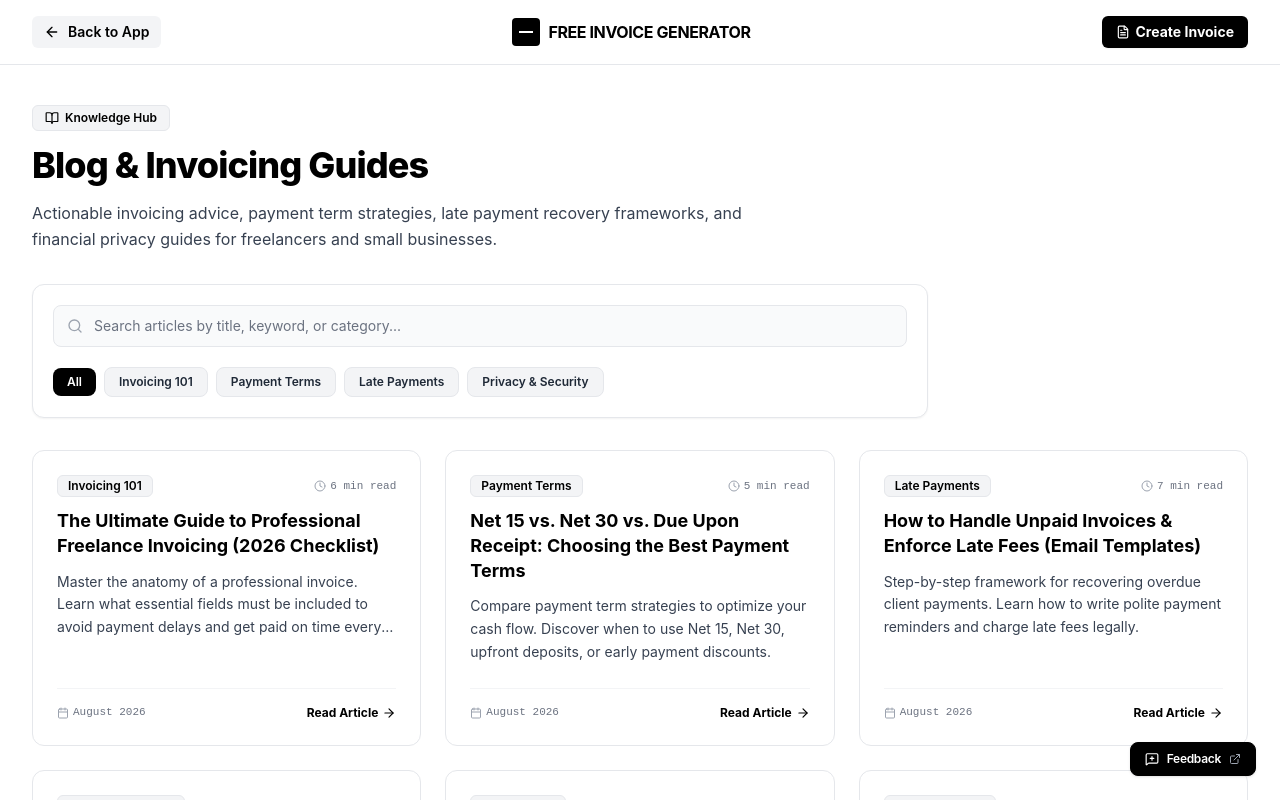
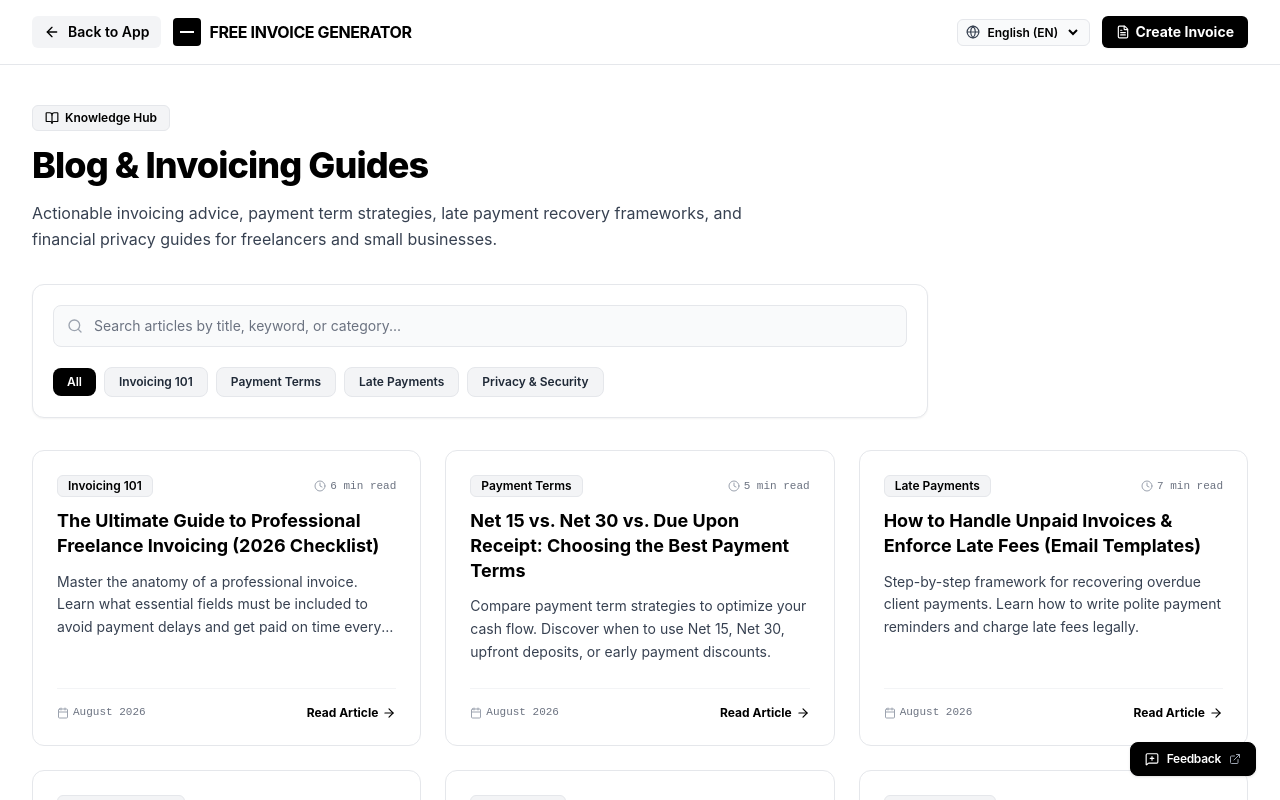
Before and after one commit to Nikking18/free-invoice-generator, a Next.js app: page /blog in a window 1280 px wide. Shown: the top 800 px of the page. Built offline with nearby package versions, Linux system fonts and the light colour scheme.

Commit message:
feat: add clickable logo homepage redirect, language switcher to blog header, and update custom domain to freeinvoice.live

```diff
--- a/app/blog/page.tsx
+++ b/app/blog/page.tsx
@@ -2,7 +2,7 @@
 
 import React from 'react';
 import Link from 'next/link';
-import { ArrowLeft, FileText } from 'lucide-react';
+import { BlogHeader } from '../../components/BlogHeader';
 import { BlogSection } from '../../components/BlogSection';
 import { KofiFooterSection, KofiOverlayWidget } from '../../components/KofiWidgets';
 import { FeedbackWidget } from '../../components/FeedbackWidget';
@@ -11,34 +11,7 @@ export default function BlogPage() {
   return (
     <div className="min-h-screen flex flex-col bg-white text-black font-sans antialiased">
       {/* Blog Navigation Header */}
-      <header className="bg-white border-b border-gray-200 sticky top-0 z-30">
-        <div className="max-w-7xl mx-auto px-4 sm:px-6 lg:px-8 h-16 flex items-center justify-between">
-          <Link
-            href="/"
-            className="inline-flex items-center gap-2 text-xs sm:text-sm font-semibold text-black hover:text-gray-700 bg-gray-100 hover:bg-gray-200 px-3 py-1.5 rounded-md transition-colors"
-          >
-            <ArrowLeft className="w-4 h-4" />
-            <span>Back to App</span>
-          </Link>
-
-          <div className="flex items-center space-x-2">
-            <div className="w-7 h-7 bg-black text-white flex items-center justify-center rounded-sm font-bold text-xs">
-              <div className="w-3.5 h-[2px] bg-white"></div>
-            </div>
-            <span className="font-bold text-sm sm:text-base tracking-tight text-black uppercase">
-              Free Invoice Generator
-            </span>
-          </div>
-
-          <Link
-            href="/"
-            className="inline-flex items-center gap-1.5 px-3.5 py-1.5 bg-black hover:bg-gray-800 text-white text-xs sm:text-sm font-bold rounded-md transition-colors shadow-xs"
-          >
-            <FileText className="w-3.5 h-3.5" />
-            <span>Create Invoice</span>
-          </Link>
-        </div>
-      </header>
+      <BlogHeader backLink="/" backText="Back to App" />
 
       {/* Main Blog & News Section */}
       <main className="flex-1 bg-white">
--- a/app/layout.tsx
+++ b/app/layout.tsx
@@ -2,7 +2,7 @@ import type { Metadata } from 'next';
 import './globals.css';
 
 export const metadata: Metadata = {
-  metadataBase: new URL('https://free-invoice-generator-red.vercel.app'),
+  metadataBase: new URL('https://www.freeinvoice.live'),
   title: 'Free Invoice Generator - 100% Client-Side, Private & Serverless PDF Maker',
   description:
     'Create, customize, and download professional PDF invoices instantly in your browser. 100% private, no signup, no servers, full client-side security.',
@@ -34,7 +34,7 @@ export const metadata: Metadata = {
     title: 'Free Invoice Generator - 100% Private & Client-Side PDF Maker',
     description:
       'Build professional invoices in seconds without signups or backend servers. Complete data privacy directly in your browser.',
-    url: 'https://free-invoice-generator-red.vercel.app',
+    url: 'https://www.freeinvoice.live',
     siteName: 'Free Invoice Generator',
     images: [
       {
@@ -67,7 +67,7 @@ export const metadata: Metadata = {
     },
   },
   alternates: {
-    canonical: 'https://free-invoice-generator-red.vercel.app',
+    canonical: 'https://www.freeinvoice.live',
   },
 };
 
@@ -76,7 +76,7 @@ export default function RootLayout({ children }: { children: React.ReactNode })
     '@context': 'https://schema.org',
     '@type': 'WebApplication',
     'name': 'Free Invoice Generator',
-    'url': 'https://free-invoice-generator-red.vercel.app',
+    'url': 'https://www.freeinvoice.live',
     'description': '100% Client-Side & Private Invoice Builder for Freelancers, Agencies, and Small Businesses.',
     'applicationCategory': 'BusinessApplication',
     'operatingSystem': 'Any',
--- a/app/robots.ts
+++ b/app/robots.ts
@@ -7,6 +7,6 @@ export default function robots(): MetadataRoute.Robots {
       allow: '/',
       disallow: ['/private/'],
     },
-    sitemap: 'https://free-invoice-generator-red.vercel.app/sitemap.xml',
+    sitemap: 'https://www.freeinvoice.live/sitemap.xml',
   };
 }
--- a/app/sitemap.ts
+++ b/app/sitemap.ts
@@ -2,7 +2,7 @@ import { MetadataRoute } from 'next';
 import { BLOG_POSTS } from '../lib/blogs';
 
 export default function sitemap(): MetadataRoute.Sitemap {
-  const baseUrl = 'https://free-invoice-generator-red.vercel.app';
+  const baseUrl = 'https://www.freeinvoice.live';
 
   const blogRoutes: MetadataRoute.Sitemap = BLOG_POSTS.map((post) => ({
     url: `${baseUrl}/blog/${post.slug}`,
--- /dev/null
+++ b/components/BlogHeader.tsx
@@ -0,0 +1,75 @@
+'use client';
+
+import React from 'react';
+import Link from 'next/link';
+import { ArrowLeft, FileText, Globe } from 'lucide-react';
+import { useTranslation } from '../lib/i18n/LanguageContext';
+import { AppLanguage } from '../lib/i18n/translations';
+
+interface BlogHeaderProps {
+  backLink?: string;
+  backText?: string;
+}
+
+export function BlogHeader({ backLink = '/', backText = 'Back to App' }: BlogHeaderProps) {
+  const { appLanguage, setAppLanguage } = useTranslation();
+
+  return (
+    <header className="no-print bg-white border-b border-gray-200 sticky top-0 z-30">
+      <div className="max-w-7xl mx-auto px-4 sm:px-6 lg:px-8 h-16 flex items-center justify-between gap-2">
+
+        <div className="flex items-center space-x-3">
+          <Link
+            href={backLink}
+            className="inline-flex items-center gap-2 text-xs sm:text-sm font-semibold text-black hover:text-gray-700 bg-gray-100 hover:bg-gray-200 px-3 py-1.5 rounded-md transition-colors"
+          >
+            <ArrowLeft className="w-4 h-4" />
+            <span className="hidden sm:inline">{backText}</span>
+          </Link>
+
+          {/* Clickable Logo & Title Redirecting to Homepage */}
+          <Link
+            href="/"
+            className="flex items-center space-x-2 hover:opacity-80 transition-opacity cursor-pointer"
+            title="Go to Free Invoice Generator Home"
+          >
+            <div className="w-7 h-7 bg-black text-white flex items-center justify-center rounded-sm font-bold text-xs shrink-0">
+              <div className="w-3.5 h-[2px] bg-white"></div>
+            </div>
+            <span className="font-bold text-sm sm:text-base tracking-tight text-black uppercase">
+              Free Invoice Generator
+            </span>
+          </Link>
+        </div>
+
+        {/* Action Controls & Language Selector */}
+        <div className="flex items-center space-x-2 sm:space-x-3">
+          {/* Language Dropdown */}
+          <div className="flex items-center space-x-1 border border-gray-200 bg-gray-50 rounded-md px-2 py-1">
+            <Globe className="w-3.5 h-3.5 text-gray-700 shrink-0" />
+            <select
+              value={appLanguage}
+              onChange={(e) => setAppLanguage(e.target.value as AppLanguage)}
+              className="bg-transparent text-xs font-semibold text-black focus:outline-none cursor-pointer"
+              aria-label="Interface Language"
+            >
+              <option value="en">English (EN)</option>
+              <option value="es">Español (ES)</option>
+              <option value="fr">Français (FR)</option>
+              <option value="de">Deutsch (DE)</option>
+            </select>
+          </div>
+
+          <Link
+            href="/"
+            className="inline-flex items-center gap-1.5 px-3.5 py-1.5 bg-black hover:bg-gray-800 text-white text-xs sm:text-sm font-bold rounded-md transition-colors shadow-xs"
+          >
+            <FileText className="w-3.5 h-3.5 text-white" />
+            <span className="hidden sm:inline">Create Invoice</span>
+          </Link>
+        </div>
+
+      </div>
+    </header>
+  );
+}
--- a/components/Header.tsx
+++ b/components/Header.tsx
@@ -1,6 +1,7 @@
 'use client';
 
 import React from 'react';
+import Link from 'next/link';
 import {
   FileText,
   Receipt,
@@ -45,8 +46,8 @@ export function Header({
       <div className="max-w-7xl mx-auto px-4 sm:px-6 lg:px-8">
         {/* Top Brand Bar */}
         <div className="flex items-center justify-between h-16">
-          {/* Logo & Title */}
-          <div className="flex items-center space-x-3">
+          {/* Logo & Title (Click to Homepage) */}
+          <Link href="/" className="flex items-center space-x-3 hover:opacity-85 transition-opacity cursor-pointer">
             <div className="w-8 h-8 bg-gray-900 text-white flex items-center justify-center rounded-sm font-bold shadow-xs shrink-0">
               <div className="w-4 h-[2px] bg-white"></div>
             </div>
@@ -63,7 +64,7 @@ export function Header({
                 {t('tagline')}
               </p>
             </div>
-          </div>
+          </Link>
 
           {/* Header Action Controls */}
           <div className="flex items-center space-x-2 sm:space-x-3">
```
Also changed, not shown: app/blog/[slug]/page.tsx (+8 -35 lines), 1 other file (tests, documents, lock files or other folders).
